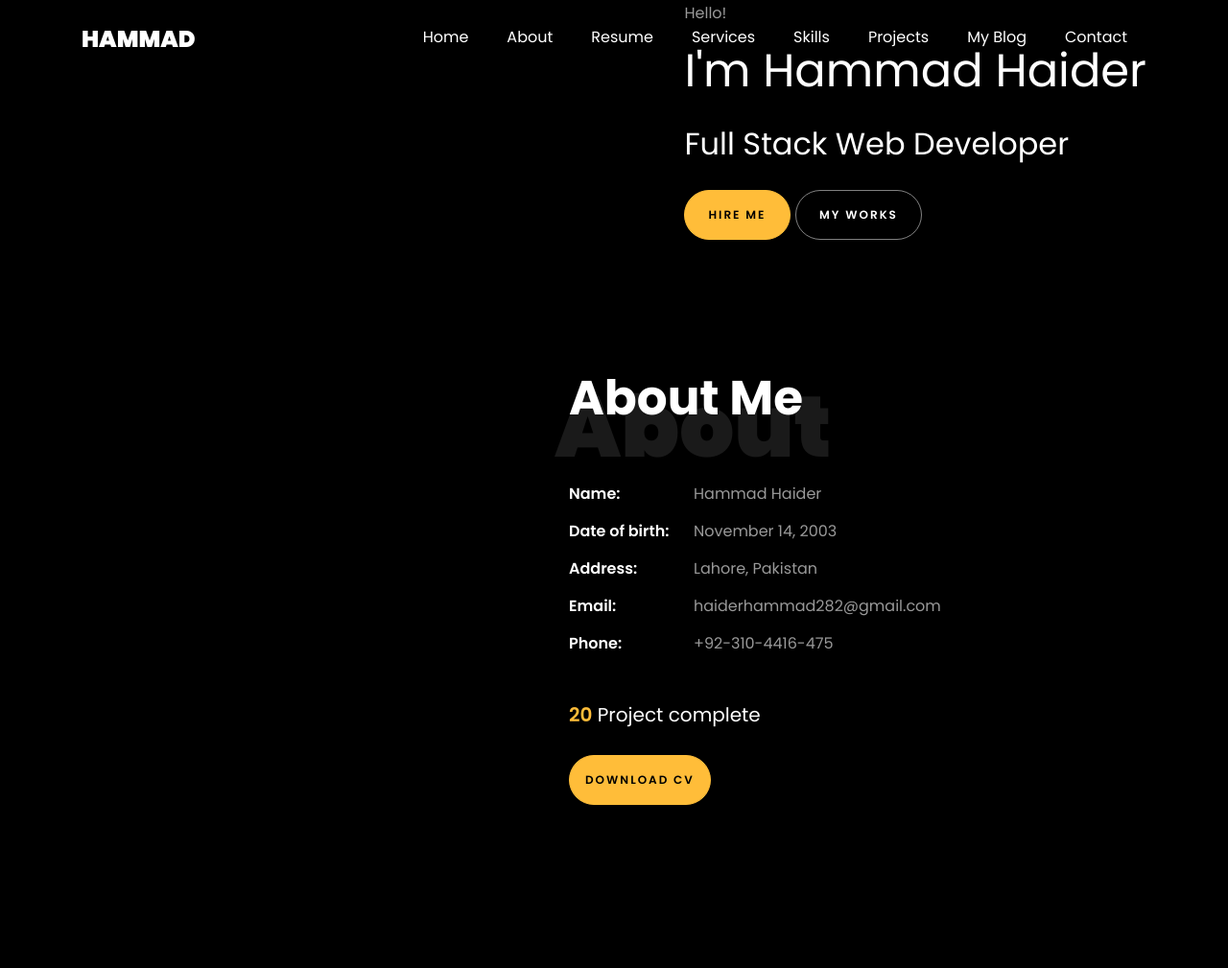
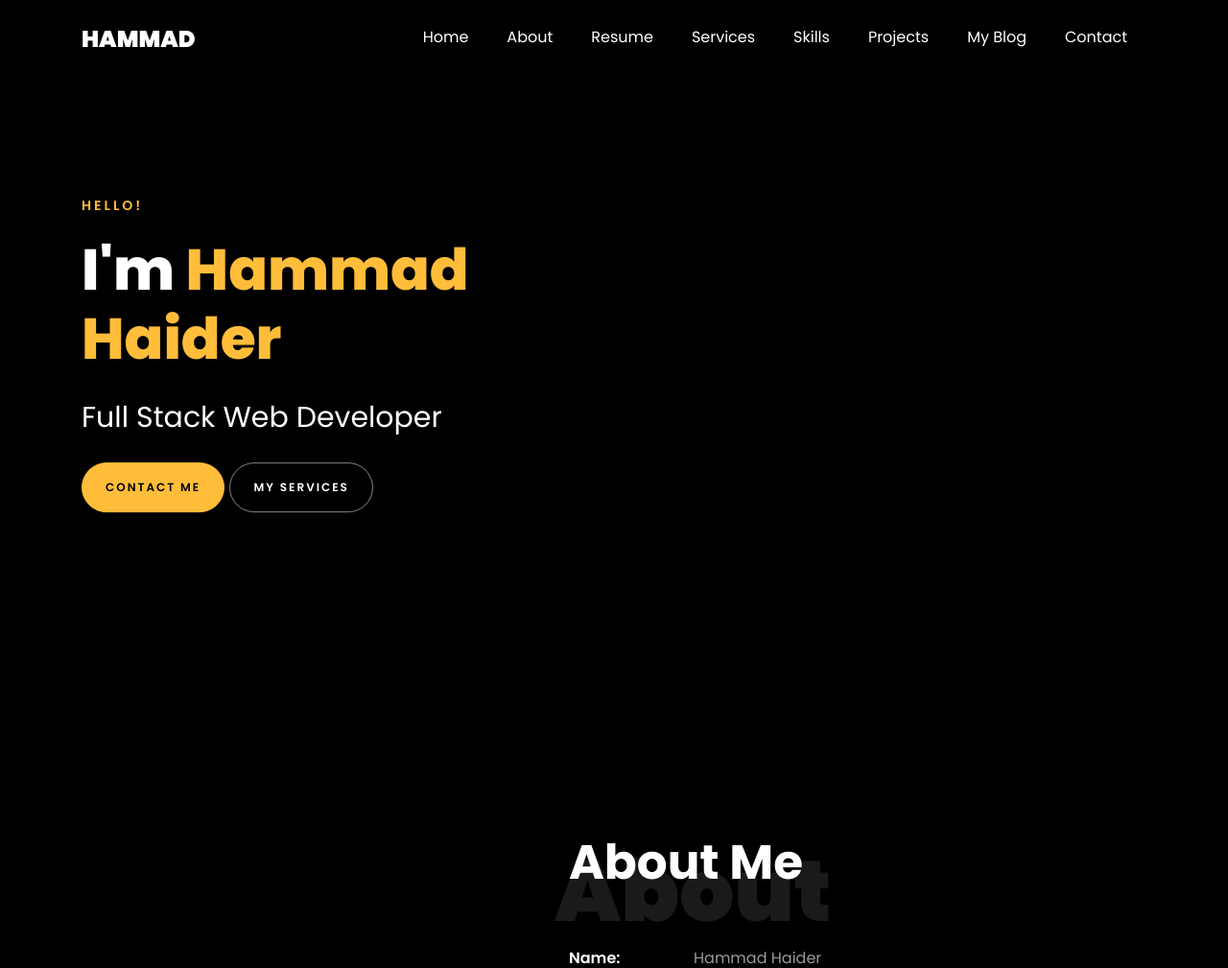
Before and after one commit to hammad-44/portfolio, a Django app: template templates/home.html in a window 1280 px wide. Shown: the top 1009 px of the page at 96% size. Run offline with Django 3.2, Linux system fonts and the light colour scheme; the template is opened without the code that fills it, so the values that code supplies are empty; some libraries are stand-ins or nearby versions; some web fonts are replaced.

Commit message:
Update home.html

```diff
--- a/templates/home.html
+++ b/templates/home.html
@@ -4,6 +4,7 @@
 
 
 	<section id="home-section" class="hero">
+		<div class="home-slider  owl-carousel">
 			<div class="slider-item ">
 				<div class="overlay"></div>
 				<div class="container">
@@ -20,14 +21,14 @@
 								<span class="subheading">Hello!</span>
 								<h1 class="mb-4 mt-3">I'm <span>Hammad Haider</span></h1>
 								<h2 class="mb-4">Full Stack Web Developer</h2>
-								<p><a href="#" class="btn btn-primary py-3 px-4">Hire me</a> <a href="#"
-										class="btn btn-white btn-outline-white py-3 px-4">My works</a></p>
+									<p><a href="/#contact-section" class="btn btn-primary py-3 px-4">Contact me</a> <a href="/#services-section"
+										class="btn btn-white btn-outline-white py-3 px-4">My Services</a></p>
 							</div>
 						</div>
 					</div>
 				</div>
 			</div>
-
+		</div>
 	</section>
 
 	<section class="ftco-about img ftco-section ftco-no-pb" id="about-section">
```
